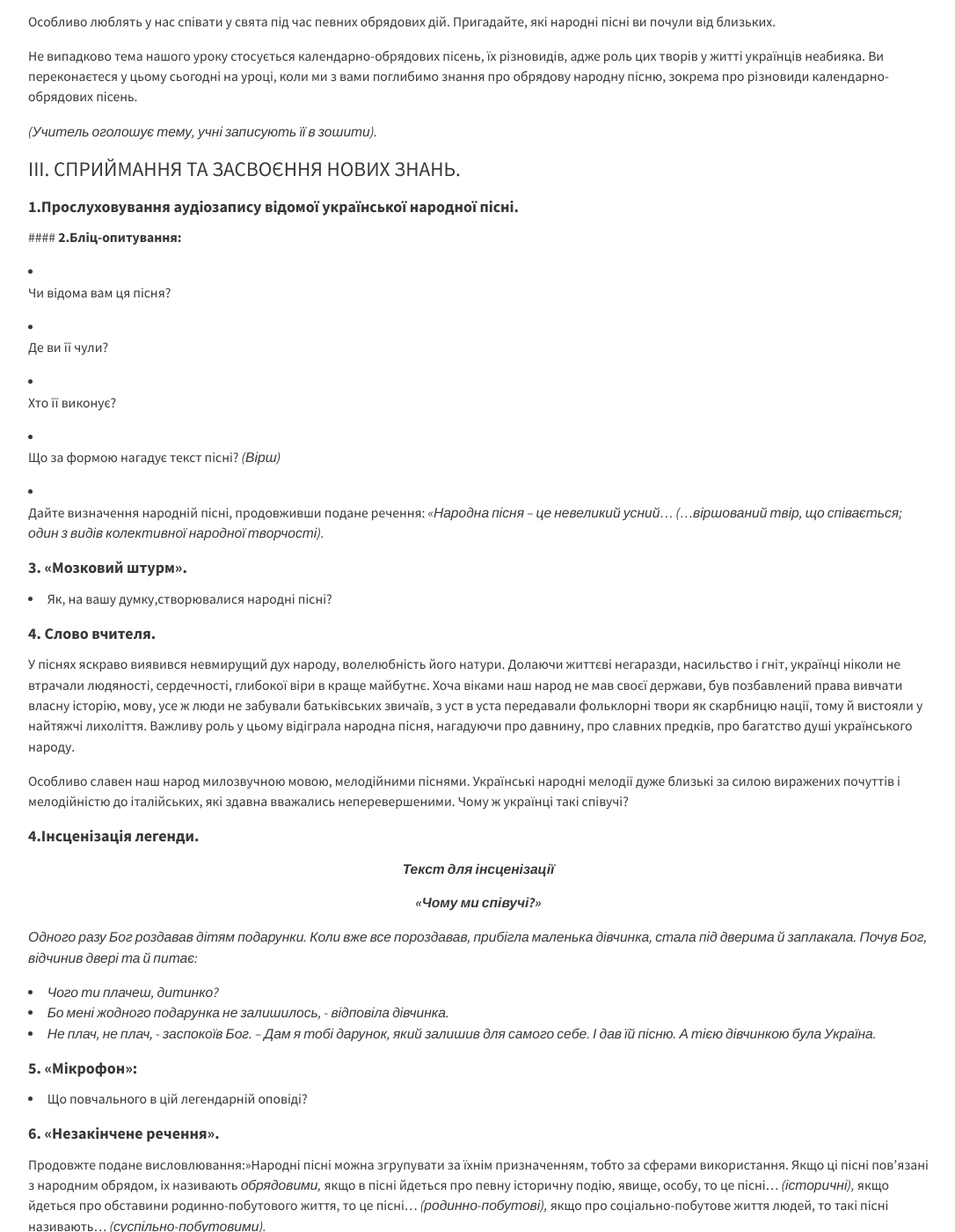
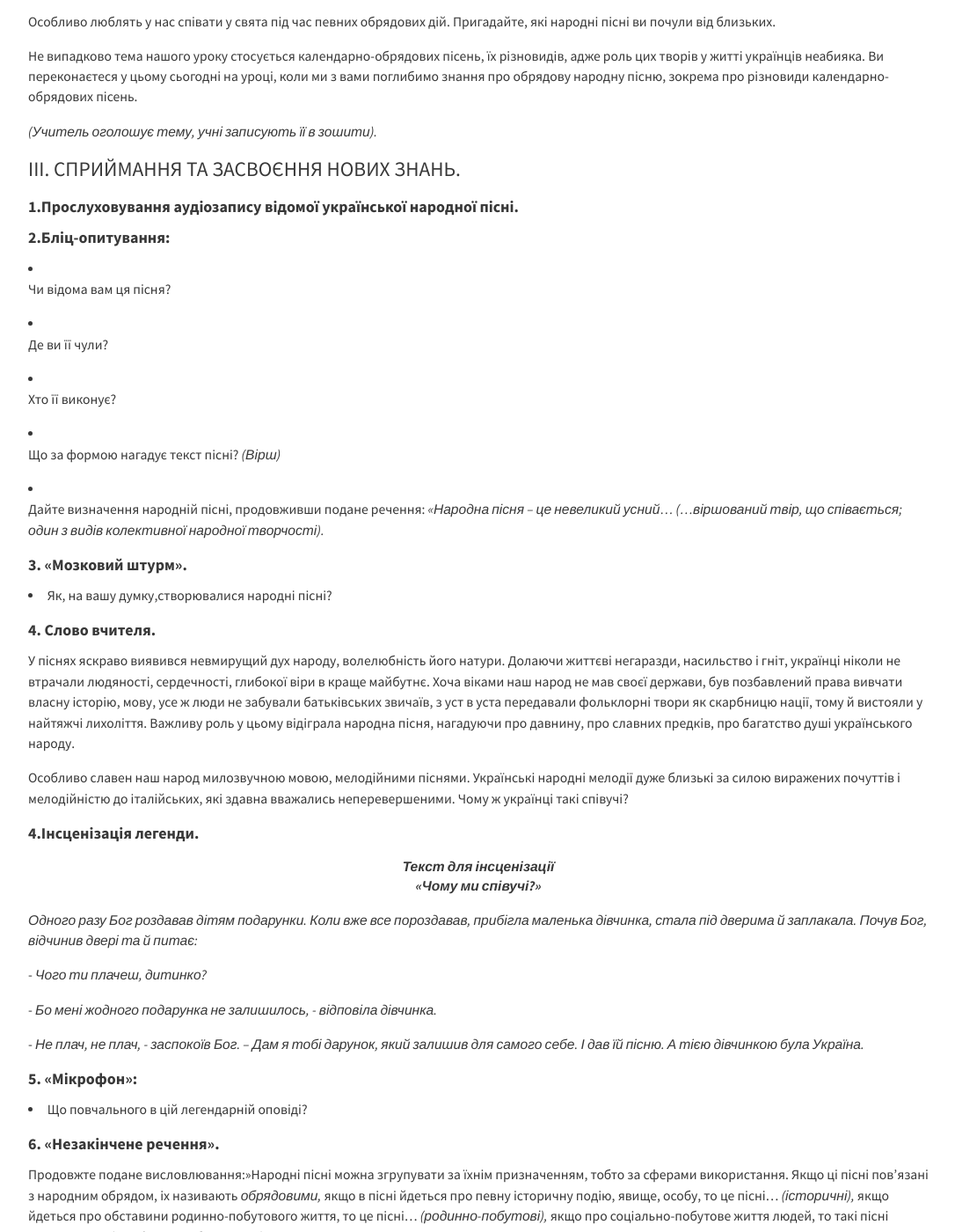
Before and after one commit to tetyanashevchuk/tetyanashevchuk.github.io, a Jekyll site: the page built from _posts/2016-01-02-6-klass-liter-pisnya-dusha-narodu.md, in a window 1280 px wide and 1400 px high, scrolled down 2188 px. Shown: the whole window at 88% size, without its empty margins (96-1182 px from the left). Built offline with Jekyll 4.4.1, drawn with Linux system fonts in a browser that asks for light colours; nearby versions of some CDN libraries.

```diff
--- a/_posts/2016-01-02-6-klass-liter-pisnya-dusha-narodu.md
+++ b/_posts/2016-01-02-6-klass-liter-pisnya-dusha-narodu.md
@@ -95,7 +95,7 @@
 
 #### **1.Прослуховування аудіозапису відомої української народної пісні.**
 
- #### **2.Бліц-опитування:**
+#### **2.Бліц-опитування:**
 
  - Чи відома вам ця пісня?
 
@@ -133,16 +133,17 @@
 #### **4.Інсценізація легенди.**
 
  ***<center>Текст для інсценізації</center>***
-
  ***<center>«Чому ми співучі?»</center>***
 
  *Одного разу Бог роздавав дітям подарунки. Коли вже все пороздавав,
  прибігла маленька дівчинка, стала під дверима й заплакала. Почув Бог,
  відчинив двері та й питає:*
 
--   *Чого ти плачеш, дитинко?*
--   *Бо мені жодного подарунка не залишилось, - відповіла дівчинка.*
--   *Не плач, не плач, - заспокоїв Бог. – Дам я тобі дарунок, який
+\-   *Чого ти плачеш, дитинко?*
+
+\-   *Бо мені жодного подарунка не залишилось, - відповіла дівчинка.*
+
+\-   *Не плач, не плач, - заспокоїв Бог. – Дам я тобі дарунок, який
     залишив для самого себе.*
  *І дав їй пісню. А тією дівчинкою була Україна.*
 
```
